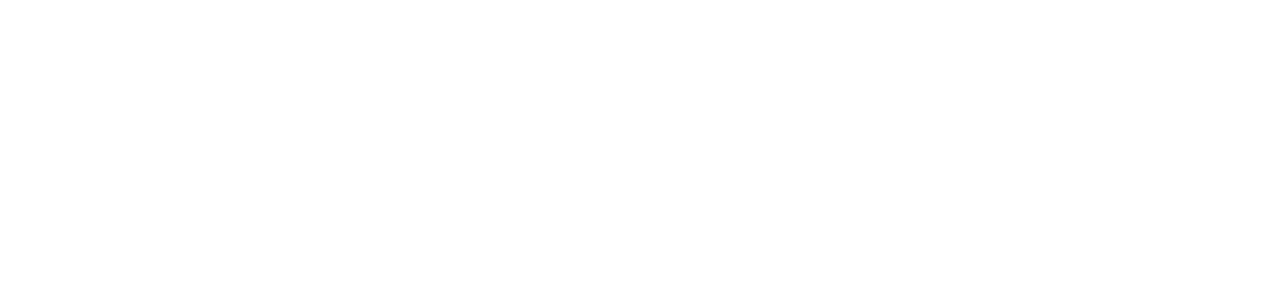
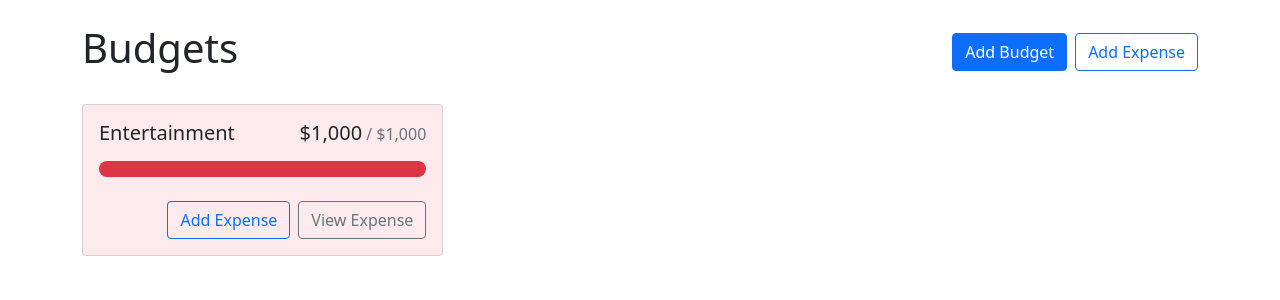
Before and after one commit to mrjiahoe/react-budget-app-tutorial, a React (Create React App) app: page / in a window 1280 px wide. Shown: the top 300 px of the page. Built offline with nearby package versions, Linux system fonts and the light colour scheme.

Commit message:
add budget card component

```diff
--- a/package.json
+++ b/package.json
@@ -11,6 +11,7 @@
     "react-bootstrap": "^2.1.1",
     "react-dom": "^17.0.2",
     "react-scripts": "5.0.0",
+    "uuid": "^8.3.2",
     "web-vitals": "^2.1.3"
   },
   "scripts": {
--- a/src/App.js
+++ b/src/App.js
@@ -1,5 +1,32 @@
+import { Button, Stack } from "react-bootstrap";
+import Container from "react-bootstrap/Container";
+import BudgetCard from "./components/BudgetCard";
+
 function App() {
-	return null;
+	return (
+		<Container className="my-4">
+			<Stack direction="horizontal" gap="2" className="mb-4">
+				<h1 className="me-auto">Budgets</h1>
+				<Button variant="primary">Add Budget</Button>
+				<Button variant="outline-primary">Add Expense</Button>
+			</Stack>
+			<div
+				style={{
+					display: "grid",
+					gridTemplateColumns: "repeat(auto-fill,minmax(300px,1fr))",
+					gap: "1rem",
+					alignItems: "flex-start",
+				}}
+			>
+				<BudgetCard
+					name="Entertainment"
+					gray
+					amount={1000}
+					max={1000}
+				></BudgetCard>
+			</div>
+		</Container>
+	);
 }
 
 export default App;
--- /dev/null
+++ b/src/components/BudgetCard.js
@@ -0,0 +1,47 @@
+import { Button, Card, ProgressBar, Stack } from "react-bootstrap";
+import { currencyFormatter } from "../utils";
+
+export default function BudgetCard({ name, amount, max, gray }) {
+	const classNames = [];
+	if (amount >= max) {
+		classNames.push("bg-danger", "bg-opacity-10");
+	} else if (gray) {
+		classNames.push("bg-light");
+	}
+
+	return (
+		<Card className={classNames.join(" ")}>
+			<Card.Body>
+				<Card.Title className="d-flex justify-content-between align-items-baseline fw-normal mb-3">
+					<div className="me-2">{name}</div>
+					<div className="d-flex align-items-baseline">
+						{currencyFormatter.format(amount)}
+						<span className="text-muted fs-6 ms-1">
+							/ {currencyFormatter.format(max)}
+						</span>
+					</div>
+				</Card.Title>
+				<ProgressBar
+					className="rounded-pill"
+					variant={getProgressBarVariant(amount, max)}
+					min={0}
+					max={max}
+					now={amount}
+				/>
+				<Stack direction="horizontal" gap="2" className="mt-4">
+					<Button variant="outline-primary" className="ms-auto">
+						Add Expense
+					</Button>
+					<Button variant="outline-secondary">View Expense</Button>
+				</Stack>
+			</Card.Body>
+		</Card>
+	);
+}
+
+function getProgressBarVariant(amount, max) {
+	const ratio = amount / max;
+	if (ratio < 0.5) return "primary";
+	if (ratio < 0.75) return "warning";
+	return "danger";
+}
--- /dev/null
+++ b/src/utils.js
@@ -0,0 +1,5 @@
+export const currencyFormatter = new Intl.NumberFormat(undefined, {
+	currency: "usd",
+	style: "currency",
+	minimumFractionDigits: 0,
+});
```
Also changed, not shown: 1 other file (tests, documents, lock files or other folders).
